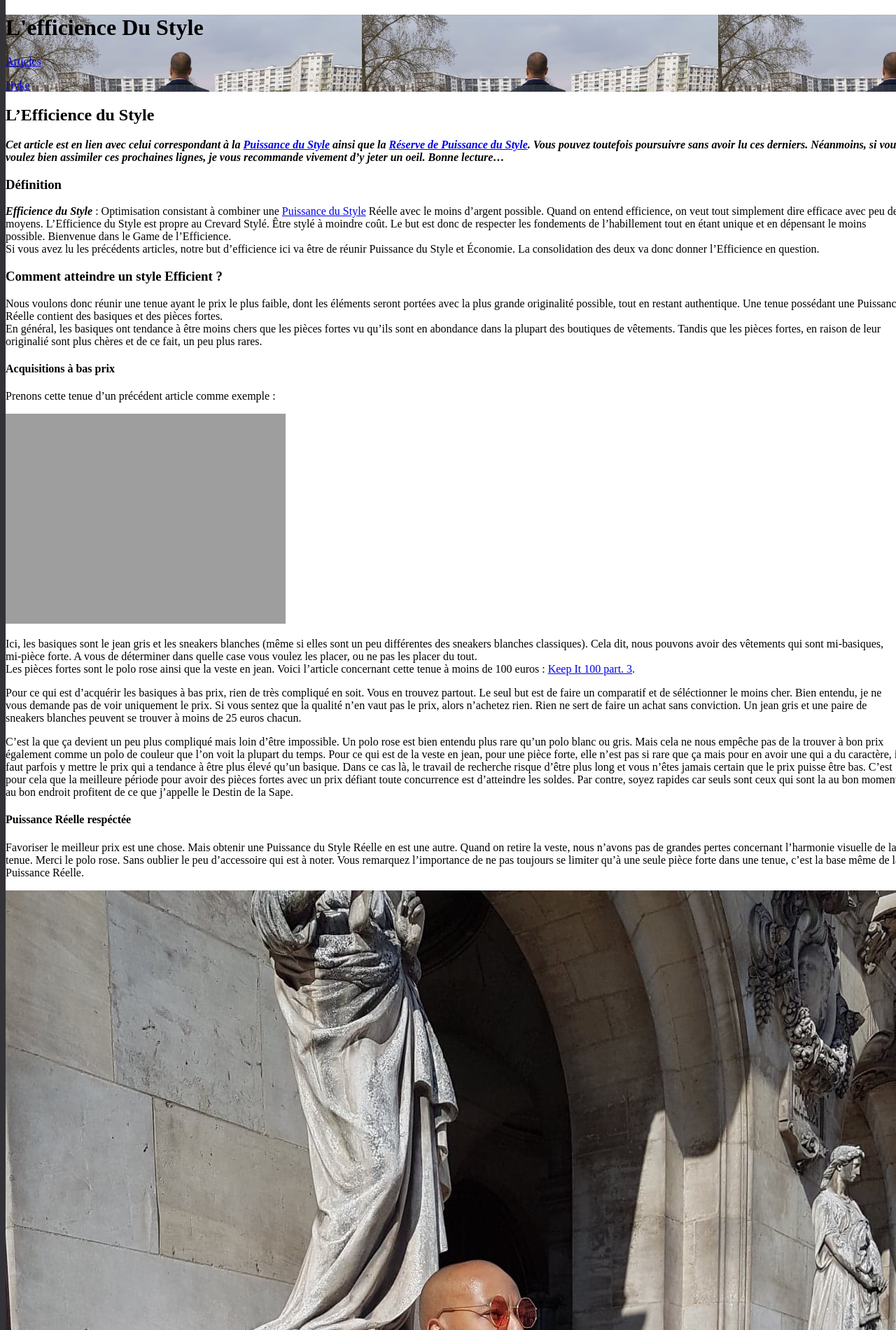
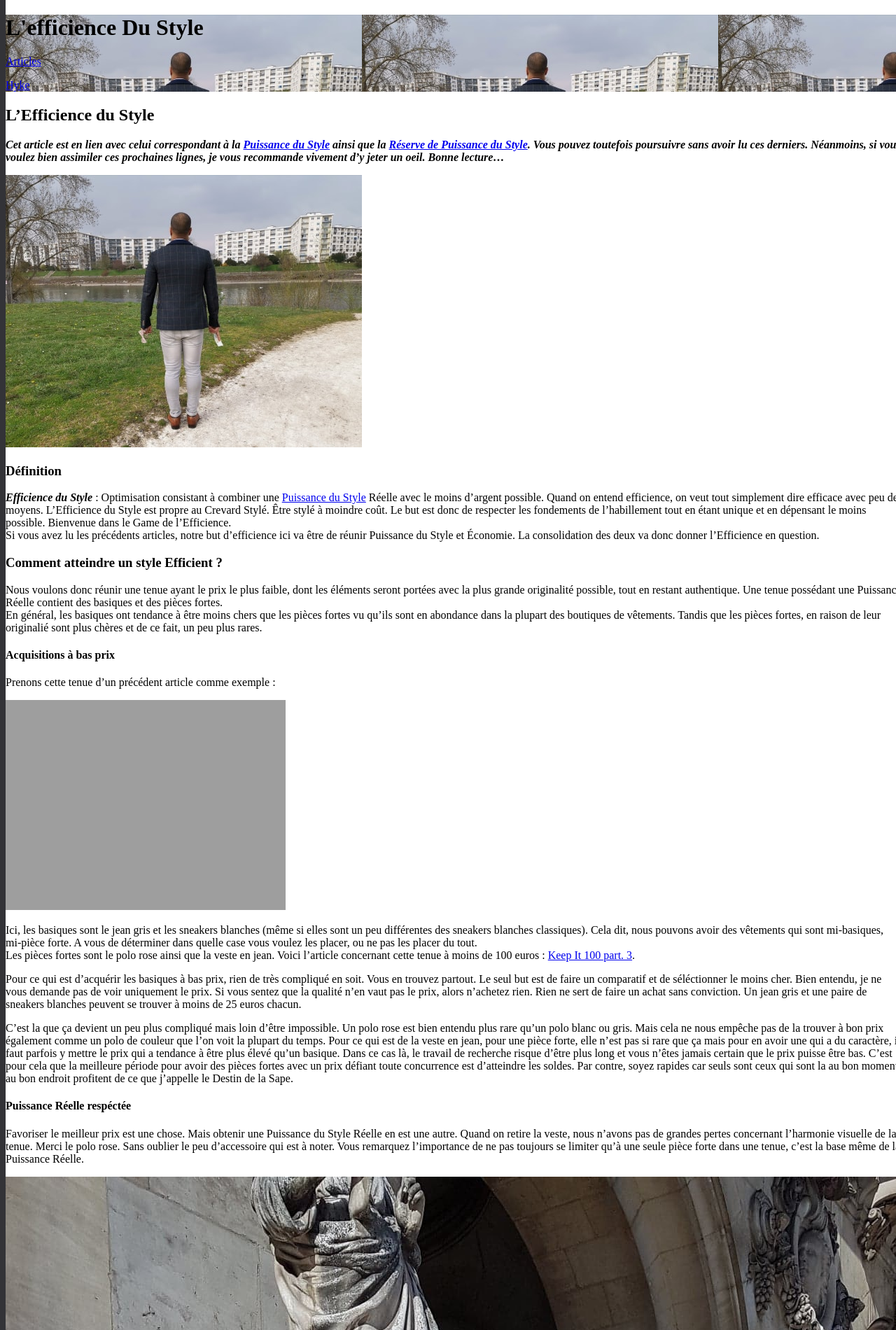
Before and after one commit to darkh2/darkh2.github.io, a Jekyll site: the page built from _posts/2019-04-01-L'Efficience-du-Style.md, in a window 1280 px wide. Shown: the part 256-2156 px from the top of the page at 70% size. Built offline with Jekyll 4.4.1, drawn with Linux system fonts in a browser that asks for light colours; comment, search, counter and statistics services are not loaded.

Commit message:
Update 2019-04-01-L'Efficience-du-Style.md

```diff
--- a/_posts/2019-04-01-L'Efficience-du-Style.md
+++ b/_posts/2019-04-01-L'Efficience-du-Style.md
@@ -9,6 +9,8 @@ feature_image: efficience2.jpg
 ## L'Efficience du Style
 
 ***Cet article est en lien avec celui correspondant à la [Puissance du Style](http://www.crevardstyle.com/La-Puissance-du-Style) ainsi que la [Réserve de Puissance du Style](http://www.crevardstyle.com/La-R%C3%A9serve-de-Puissance-du-Style). Vous pouvez toutefois poursuivre sans avoir lu ces derniers. Néanmoins, si vous voulez bien assimiler ces prochaines lignes, je vous recommande vivement d'y jeter un oeil. Bonne lecture...***
+
+![efficience2.jpg]({{site.url}}/{{site.baseurl}}img/efficience2.jpg)
 
 ### Définition
 
```
